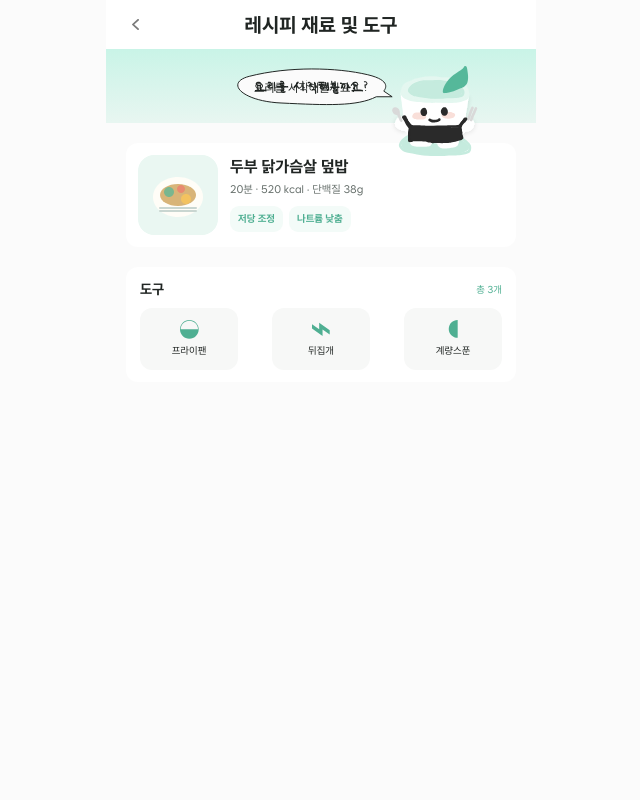
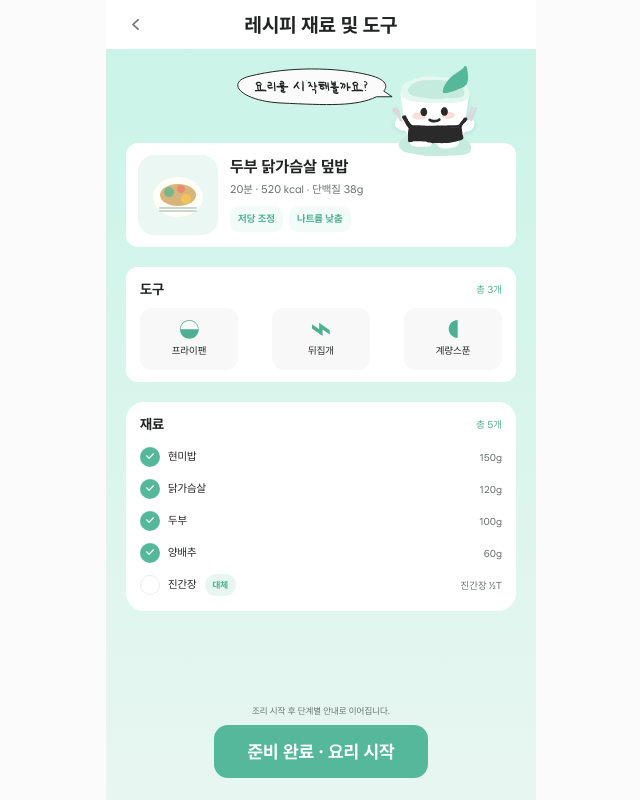
Before and after one commit to leeeeeseojin/26-1_14th-hackathon-FE, a React (Vite) app: page /recipe/tool-check in a window 1280 px wide. Shown: the whole page, without its empty margins (319-959 px from the left). Built offline with nearby package versions, Linux system fonts and the light colour scheme; no server answers.

Commit message:
feat: 재료 체크리스트 및 하단 버튼 영역 구현 (#110)

```diff
--- a/src/App.jsx
+++ b/src/App.jsx
@@ -12,6 +12,7 @@ import ScrollToTop from './components/scroll-to-top/ScrollToTop'
 import MainPage from './pages/main-page/entry/MainPage'
 import RecipeSavedListPage from './pages/recipe-saved-list-page/entry/RecipeSavedListPage'
 import RecipeToolCheckPage from './pages/recipe-tool-check-page/entry/RecipeToolCheckPage'
+import RecipeCookingModePage from './pages/recipe-cooking-mode-page/entry/RecipeCookingModePage'
 
 const App = () => {
   return (
@@ -29,6 +30,7 @@ const App = () => {
         <Route path='/main' element={<MainPage />} />
         <Route path='/recipe/saved-list' element={<RecipeSavedListPage />} />
         <Route path='/recipe/tool-check' element={<RecipeToolCheckPage />} />
+        <Route path='/recipe/cooking-mode' element={<RecipeCookingModePage />} />
       </Routes>
     </BrowserRouter>
   )
--- /dev/null
+++ b/src/pages/recipe-cooking-mode-page/entry/RecipeCookingModePage.jsx
@@ -0,0 +1,10 @@
+import Header from '../../../components/header/Header'
+
+export default function RecipeCookingModePage({ onBack }) {
+  return (
+    <main>
+      <Header title='모디와 조리 중' onBack={onBack} />
+      <p style={{ padding: '20px' }}>조리 단계 페이지</p>
+    </main>
+  )
+}
--- a/src/pages/recipe-tool-check-page/apis/dummyRecipeToolCheck.js
+++ b/src/pages/recipe-tool-check-page/apis/dummyRecipeToolCheck.js
@@ -12,3 +12,11 @@ export const DUMMY_TOOLS = [
   { id: 2, name: '뒤집개' },
   { id: 3, name: '계량스푼' },
 ]
+
+export const DUMMY_INGREDIENT_CHECKLIST = [
+  { id: 1, name: '현미밥', amount: '150g', isChecked: true },
+  { id: 2, name: '닭가슴살', amount: '120g', isChecked: true },
+  { id: 3, name: '두부', amount: '100g', isChecked: true },
+  { id: 4, name: '양배추', amount: '60g', isChecked: true },
+  { id: 5, name: '진간장', amount: '진간장 ½T', isChecked: false, hasSubstitute: true },
+]
--- a/src/pages/recipe-tool-check-page/components/ingredient-check-item/IngredientCheckItem.css
+++ b/src/pages/recipe-tool-check-page/components/ingredient-check-item/IngredientCheckItem.css
@@ -3,7 +3,10 @@
   align-items: center;
   gap: 8px;
 
+  width: 100%;
   height: 28px;
+
+  text-align: left;
 }
 
 .ingredient-check-item__checkbox {
--- a/src/pages/recipe-tool-check-page/components/ingredient-check-item/IngredientCheckItem.jsx
+++ b/src/pages/recipe-tool-check-page/components/ingredient-check-item/IngredientCheckItem.jsx
@@ -1,8 +1,14 @@
 import './IngredientCheckItem.css'
 
-export default function IngredientCheckItem({ name, amount, isChecked, hasSubstitute = false }) {
+export default function IngredientCheckItem({
+  name,
+  amount,
+  isChecked,
+  hasSubstitute = false,
+  onToggle,
+}) {
   return (
-    <div className='ingredient-check-item'>
+    <button type='button' className='ingredient-check-item' onClick={onToggle}>
       <div
         className={`ingredient-check-item__checkbox ${isChecked ? 'ingredient-check-item__checkbox--checked' : ''}`}
       >
@@ -16,6 +22,6 @@ export default function IngredientCheckItem({ name, amount, isChecked, hasSubsti
       <div className='ingredient-check-item__spacer' />
 
       <p className='ingredient-check-item__amount'>{amount}</p>
-    </div>
+    </button>
   )
 }
--- a/src/pages/recipe-tool-check-page/entry/RecipeToolCheckPage.css
+++ b/src/pages/recipe-tool-check-page/entry/RecipeToolCheckPage.css
@@ -3,15 +3,13 @@
   flex-direction: column;
   min-height: 100dvh;
 
-  background-color: var(--color-background);
+  background: linear-gradient(180deg, #c9f4e7 0%, #e8f6f1 100%);
 }
 
 .recipe-tool-check-page__hero {
   position: relative;
 
   height: 74px;
-
-  background: linear-gradient(180deg, #c9f4e7 0%, #e8f6f1 100%);
 }
 
 .recipe-tool-check-page__hero-illustration {
@@ -22,16 +20,9 @@
   height: 91.06px;
 }
 
-.recipe-tool-check-page__hero-text {
-  position: absolute;
-  left: 148px;
-  top: 30px;
+.recipe-tool-check-page__content {
+  flex: 1;
 
-  font-size: 12px;
-  color: var(--color-text);
-}
-
-.recipe-tool-check-page__content {
   display: flex;
   flex-direction: column;
   gap: 20px;
@@ -71,3 +62,36 @@
   display: flex;
   justify-content: space-between;
 }
+
+.recipe-tool-check-page__section--ingredients {
+  border-radius: 18px;
+}
+
+.recipe-tool-check-page__ingredient-list {
+  display: flex;
+  flex-direction: column;
+  gap: 4px;
+}
+
+.recipe-tool-check-page__bottom {
+  position: sticky;
+  bottom: 0;
+
+  display: flex;
+  flex-direction: column;
+  align-items: center;
+  gap: 8px;
+
+  padding: 12px 20px 22px;
+
+  background-color: transparent;
+}
+
+.recipe-tool-check-page__cta-button {
+  width: 214px !important;
+}
+
+.recipe-tool-check-page__cta-caption {
+  font-size: 9px;
+  color: var(--color-sub-text);
+}
--- a/src/pages/recipe-tool-check-page/entry/RecipeToolCheckPage.jsx
+++ b/src/pages/recipe-tool-check-page/entry/RecipeToolCheckPage.jsx
@@ -1,6 +1,11 @@
+import { useState } from 'react'
+import { useNavigate } from 'react-router-dom'
+
 import Header from '../../../components/header/Header'
+import CommonButton from '../../../components/common-button/CommonButton'
 import RecipeSummaryCard from '../components/recipe-summary-card/RecipeSummaryCard'
 import ToolChip from '../components/tool-chip/ToolChip'
+import IngredientCheckItem from '../components/ingredient-check-item/IngredientCheckItem'
 
 import heroIllustration from '../../../assets/cooking-flow/tool-check-hero.svg'
 import recipeThumbnail from '../../../assets/cooking-flow/recipe-thumbnail.svg'
@@ -8,7 +13,11 @@ import fryingPan from '../../../assets/cooking-flow/tools/frying-pan.svg'
 import spatula from '../../../assets/cooking-flow/tools/spatula.svg'
 import measuringSpoon from '../../../assets/cooking-flow/tools/measuring-spoon.svg'
 
-import { DUMMY_RECIPE_SUMMARY, DUMMY_TOOLS } from '../apis/dummyRecipeToolCheck'
+import {
+  DUMMY_RECIPE_SUMMARY,
+  DUMMY_TOOLS,
+  DUMMY_INGREDIENT_CHECKLIST,
+} from '../apis/dummyRecipeToolCheck'
 
 import './RecipeToolCheckPage.css'
 
@@ -19,13 +28,25 @@ const TOOL_ICON_MAP = {
 }
 
 export default function RecipeToolCheckPage({ onBack }) {
+  const navigate = useNavigate()
+  const [ingredients, setIngredients] = useState(DUMMY_INGREDIENT_CHECKLIST)
+
+  const handleToggle = (id) => {
+    setIngredients((prev) =>
+      prev.map((item) => (item.id === id ? { ...item, isChecked: !item.isChecked } : item)),
+    )
+  }
+
+  const handleStartCooking = () => {
+    navigate('/recipe/cooking-mode')
+  }
+
   return (
     <main className='recipe-tool-check-page'>
       <Header title='레시피 재료 및 도구' onBack={onBack} />
 
       <div className='recipe-tool-check-page__hero'>
         <img src={heroIllustration} alt='' className='recipe-tool-check-page__hero-illustration' />
-        <p className='recipe-tool-check-page__hero-text'>요리를 시작해볼까요?</p>
       </div>
 
       <div className='recipe-tool-check-page__content'>
@@ -49,7 +70,38 @@ export default function RecipeToolCheckPage({ onBack }) {
           </div>
         </section>
 
-        {/* Sub 110: 재료 체크리스트 및 하단 버튼 영역 */}
+        <section className='recipe-tool-check-page__section recipe-tool-check-page__section--ingredients'>
+          <div className='recipe-tool-check-page__section-header'>
+            <h3 className='recipe-tool-check-page__section-title'>재료</h3>
+            <p className='recipe-tool-check-page__section-count'>총 {ingredients.length}개</p>
+          </div>
+
+          <div className='recipe-tool-check-page__ingredient-list'>
+            {ingredients.map((item) => (
+              <IngredientCheckItem
+                key={item.id}
+                name={item.name}
+                amount={item.amount}
+                isChecked={item.isChecked}
+                hasSubstitute={item.hasSubstitute}
+                onToggle={() => handleToggle(item.id)}
+              />
+            ))}
+          </div>
+        </section>
+      </div>
+
+      <div className='recipe-tool-check-page__bottom'>
+        <p className='recipe-tool-check-page__cta-caption'>
+          조리 시작 후 단계별 안내로 이어집니다.
+        </p>
+        <CommonButton
+          weight='bold'
+          className='recipe-tool-check-page__cta-button'
+          onClick={handleStartCooking}
+        >
+          준비 완료 · 요리 시작
+        </CommonButton>
       </div>
     </main>
   )
```
Also changed, not shown: src/pages/recipe-cooking-mode-page/entry/RecipeCookingModePage.css (added).
